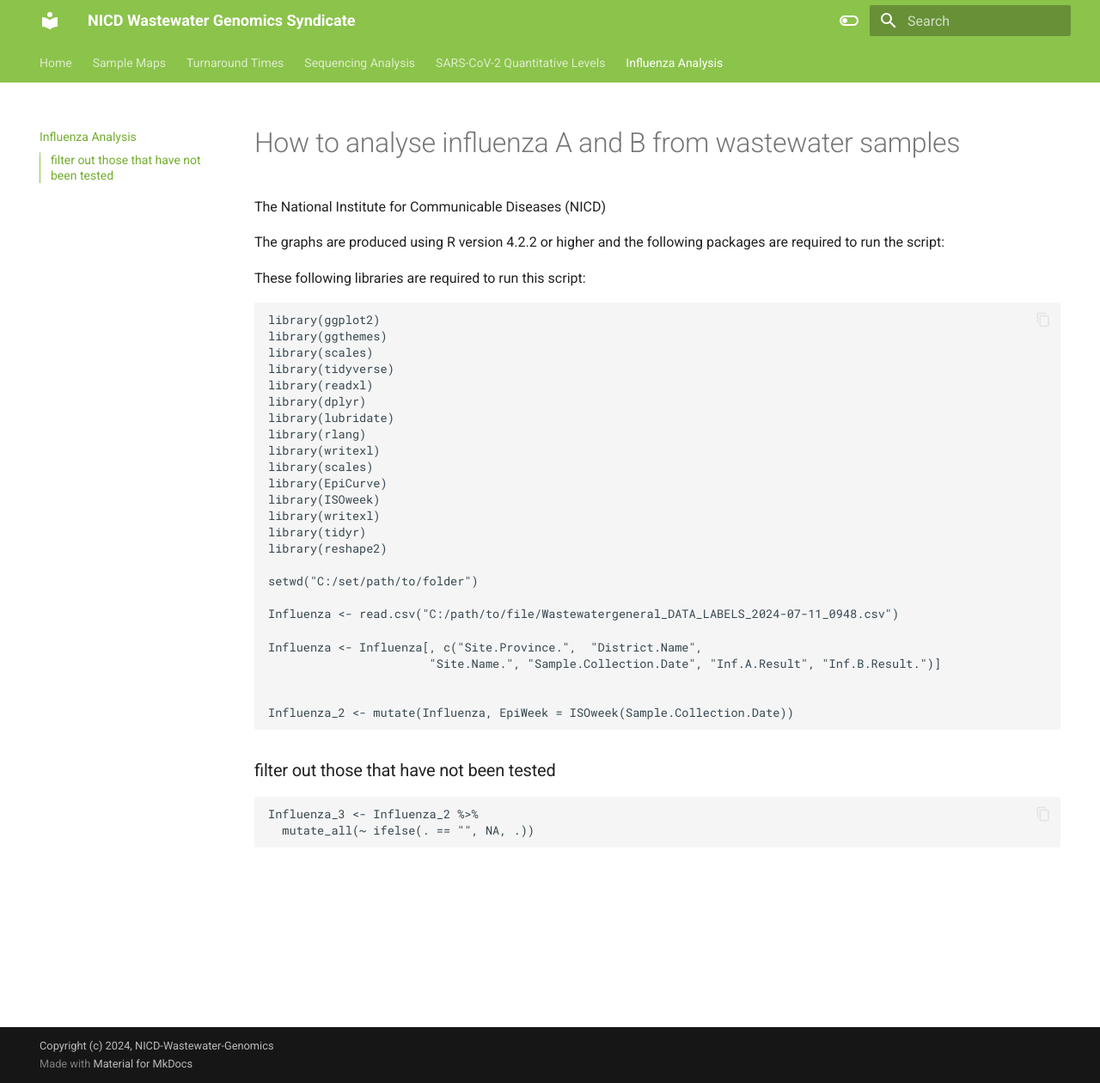
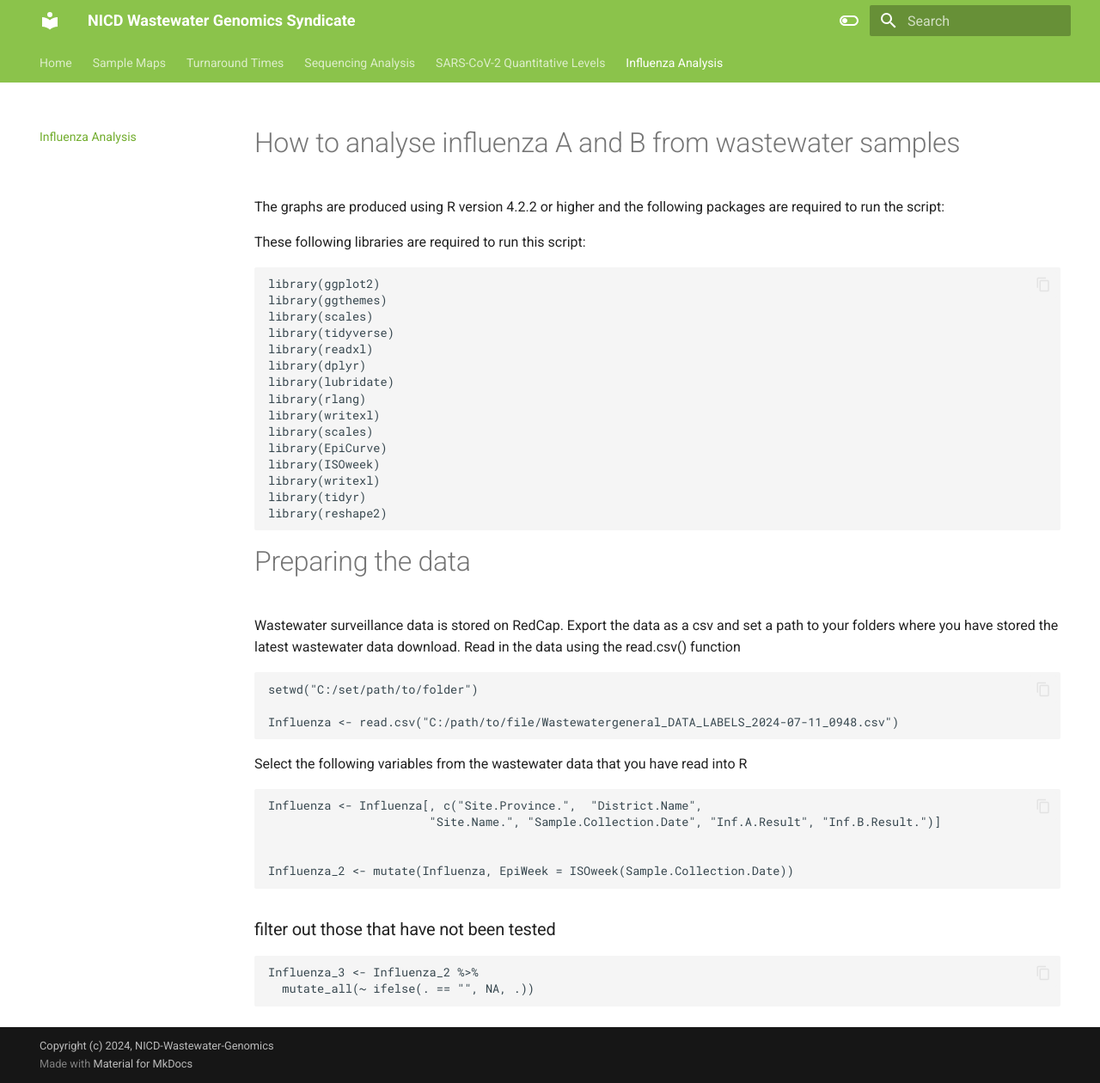
Before and after one commit to NICD-Wastewater-Genomics/NICD-Wastewater-Genomics.github.io, an MkDocs documentation site: the page built from docs/influenza.md, in a window 1280 px wide and 1260 px high. Shown: the whole window at 86% size. Built offline with MkDocs 1.6.1 and Material for MkDocs 9.7.7, drawn with Linux system fonts in a browser that asks for light colours.

Commit message:
Update influenza.md

```diff
--- a/docs/influenza.md
+++ b/docs/influenza.md
@@ -1,6 +1,4 @@
-#How to analyse influenza A and B from wastewater samples
-
-The National Institute for Communicable Diseases (NICD)
+# How to analyse influenza A and B from wastewater samples
 
 The graphs are produced using R version 4.2.2 or higher and the following packages are required to run the script:
 
@@ -22,9 +20,15 @@
     library(tidyr)
     library(reshape2)
 
+# Preparing the data
+
+Wastewater surveillance data is stored on RedCap. Export the data as a csv and set a path to your folders where you have stored the latest wastewater data download. Read in the data using the read.csv() function
+
     setwd("C:/set/path/to/folder")
 
     Influenza <- read.csv("C:/path/to/file/Wastewatergeneral_DATA_LABELS_2024-07-11_0948.csv")
+
+Select the following variables from the wastewater data that you have read into R
 
     Influenza <- Influenza[, c("Site.Province.",  "District.Name",
                            "Site.Name.", "Sample.Collection.Date", "Inf.A.Result", "Inf.B.Result.")]
```
